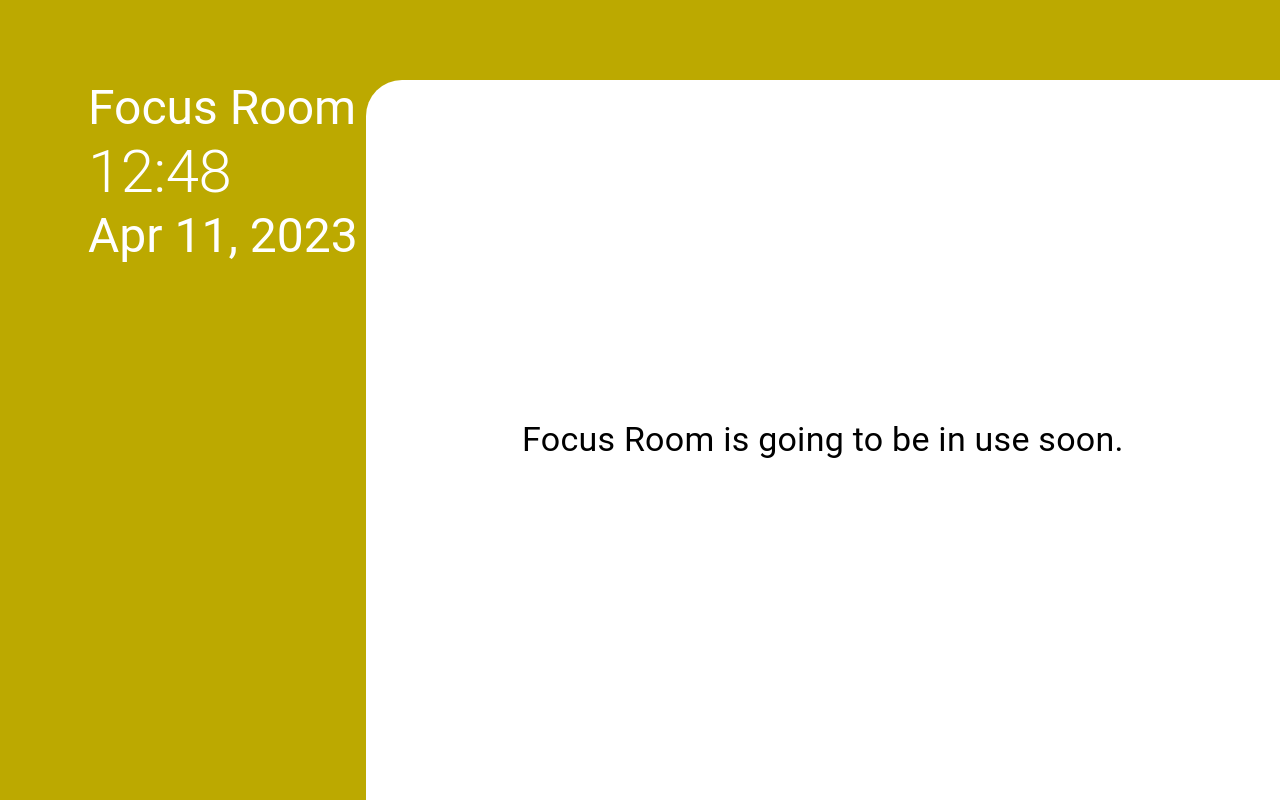
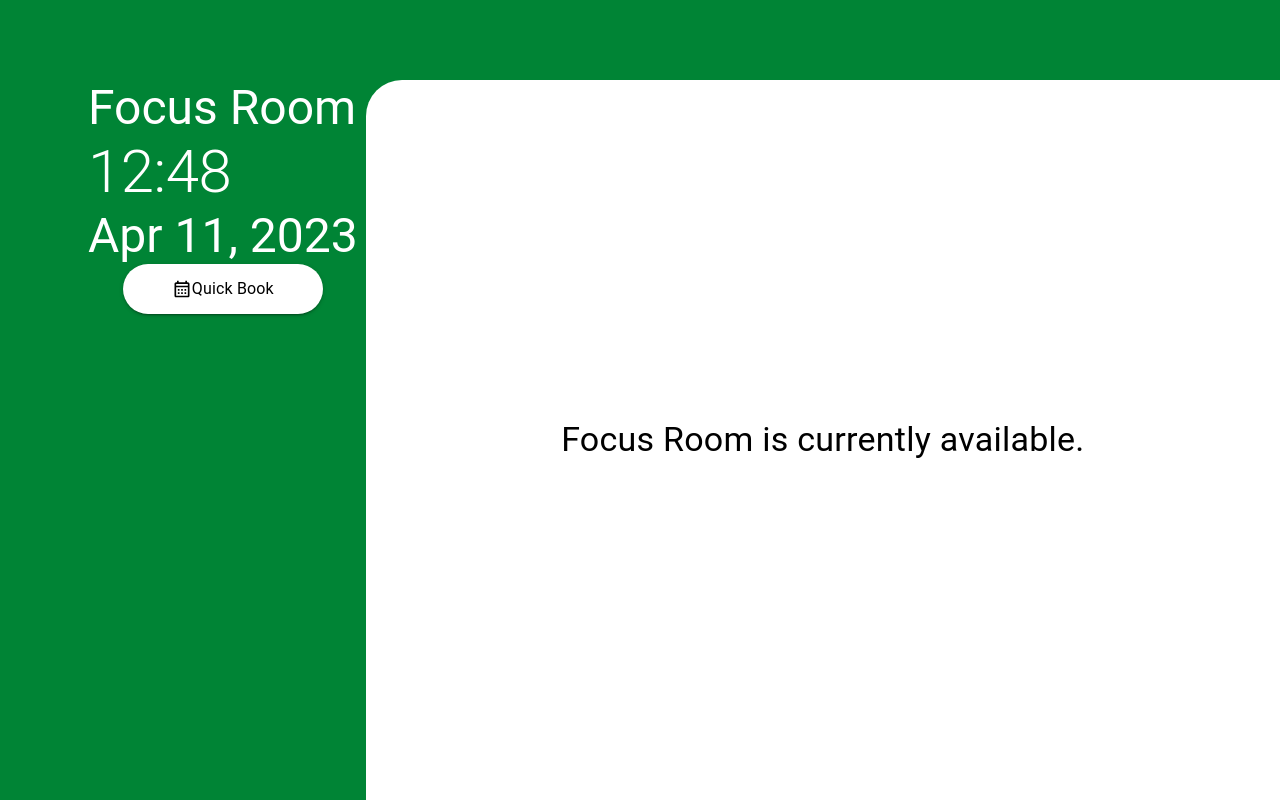
Before and after one commit to robert-szalkai/meeting-rooms-booking, a React (Create React App) app: page / in a window 1280 px wide. Built offline with nearby package versions, Linux system fonts and the light colour scheme.

Commit message:
working on quick book global

```diff
--- a/src/Components/TabletApp/LeftSide/LeftSide.tsx
+++ b/src/Components/TabletApp/LeftSide/LeftSide.tsx
@@ -1,12 +1,15 @@
 import React, { useState } from "react";
 import { Box } from "@mui/system";
 import { Typography } from "@mui/material";
+import QuickBookGlobal from "../../TabletView/QuickBook/QuickBookGlobal";
 
 interface iLeftSide {
     roomName: string;
+    availability: number;
+    quickBookAvaible?: number;
 }
 
-const LeftSide = ({ roomName }: iLeftSide) => {
+const LeftSide = ({ roomName, availability, quickBookAvaible }: iLeftSide) => {
     let currDate = new Date();
     let hoursMin;
 
@@ -24,6 +27,10 @@ const LeftSide = ({ roomName }: iLeftSide) => {
 
     const formattedDate: string = currDate.toLocaleDateString("en-US", options);
     const [time, setTime] = useState(hoursMin);
+    const [showQuickBookButton, setShowQuickBookButton] = useState(true);
+
+    if (availability === 2 || quickBookAvaible === 0)
+        setShowQuickBookButton(false);
 
     return (
         <Box sx={{ width: "40%", height: "100%" }}>
@@ -42,6 +49,13 @@ const LeftSide = ({ roomName }: iLeftSide) => {
                     <Typography variant="h2">{time}</Typography>
                     <Typography variant="h3">{formattedDate}</Typography>
                 </Box>
+                {showQuickBookButton ? (
+                    <QuickBookGlobal
+                        roomName={roomName}
+                        availability={availability}
+                        quickBookAvaible={1}
+                    />
+                ) : null}
             </Box>
 
             <Box></Box>
--- a/src/Components/TabletApp/RightSide/RightSide.tsx
+++ b/src/Components/TabletApp/RightSide/RightSide.tsx
@@ -1,6 +1,7 @@
 import React from "react";
 import { Box } from "@mui/system";
 import { Typography } from "@mui/material";
+import QuickBook from "../../TabletView/QuickBook/QuickBook";
 
 const availabilityMessages = [
     "currently available",
@@ -11,9 +12,14 @@ const availabilityMessages = [
 interface iRightSide {
     roomName: string;
     availability: number;
+    quickBookAvaible?: number;
 }
 
-const RightSide = ({ roomName, availability }: iRightSide) => {
+const RightSide = ({
+    roomName,
+    availability,
+    quickBookAvaible,
+}: iRightSide) => {
     return (
         <Box
             sx={{
@@ -36,6 +42,7 @@ const RightSide = ({ roomName, availability }: iRightSide) => {
                     <Typography variant="h4">
                         {roomName} is {availabilityMessages[availability]}.
                     </Typography>
+                    {quickBookAvaible ? <QuickBook /> : null}
                 </Box>
             </Box>
         </Box>
--- a/src/Components/TabletApp/TabletApp.tsx
+++ b/src/Components/TabletApp/TabletApp.tsx
@@ -6,7 +6,7 @@ import RightSide from "./RightSide/RightSide";
 const TabletApp = () => {
     const colorStates = ["#008435", "#BCA900", "#DD6764"];
 
-    const [availability, setAvailability] = useState(1);
+    const [availability, setAvailability] = useState(0);
     const [roomName, setRoomName] = useState("Focus Room");
 
     return (
@@ -18,8 +18,16 @@ const TabletApp = () => {
                 height: "100%",
             }}
         >
-            <LeftSide roomName={roomName} />
-            <RightSide roomName={roomName} availability={availability} />
+            <LeftSide
+                roomName={roomName}
+                availability={availability}
+                quickBookAvaible={1}
+            />
+            <RightSide
+                roomName={roomName}
+                availability={availability}
+                quickBookAvaible={0}
+            />
         </Box>
     );
 };
--- a/src/Components/TabletView/QuickBook.tsx
+++ b/src/Components/TabletView/QuickBook/QuickBook.tsx
@@ -12,7 +12,7 @@ import EditCalendarIcon from "@mui/icons-material/EditCalendar";
 import { useState, useEffect } from "react";
 import axios from "axios";
 import { styled } from "@mui/material/styles";
-import { getParticipants } from "../../HandleRequests/RoomApi";
+import { getParticipants } from "../../../HandleRequests/RoomApi";
 
 //To be removed when globla theme is done
 const Item = styled(Paper)(({ theme }) => ({
--- /dev/null
+++ b/src/Components/TabletView/QuickBook/QuickBookGlobal.tsx
@@ -0,0 +1,88 @@
+import React from "react";
+import {
+    Box,
+    Button,
+    Typography,
+    Grid,
+    Paper,
+    TextField,
+    Autocomplete,
+} from "@mui/material";
+import CalendarMonthOutlinedIcon from "@mui/icons-material/CalendarMonthOutlined";
+import { useState, useEffect } from "react";
+import axios from "axios";
+import { styled } from "@mui/material/styles";
+import { getParticipants } from "../../../HandleRequests/RoomApi";
+import LeftSide from "../../TabletApp/LeftSide/LeftSide";
+import RightSide from "../../TabletApp/RightSide/RightSide";
+
+interface iQuickBookGlobal {
+    roomName: string;
+    availability: number;
+    quickBookAvaible?: number;
+}
+//To be removed when globla theme is done
+const Item = styled(Paper)(({ theme }) => ({
+    backgroundColor: theme.palette.mode === "dark" ? "#1A2027" : "#fff",
+    ...theme.typography.body2,
+    padding: theme.spacing(1),
+    textAlign: "center",
+    color: theme.palette.text.secondary,
+}));
+
+//To be removed when global theme is done
+const buttonStyle = { color: "#008435", border: "1px solid #008435" };
+
+const QuickBookGlobal = ({
+    roomName,
+    availability,
+    quickBookAvaible,
+}: iQuickBookGlobal) => {
+    const [openQuickBook, setOpenQuickBook] = useState(false);
+
+    const handleQuickBook = () => {
+        setOpenQuickBook(true);
+    };
+
+    return (
+        <Box>
+            <Box display="flex" justifyContent="center">
+                <Button
+                    variant="contained"
+                    sx={{
+                        "border-radius": "50px",
+                        "text-transform": "none",
+                        width: "200px",
+                        color: "black",
+                        backgroundColor: "#FFFFFF",
+                    }}
+                    onClick={() => {
+                        handleQuickBook();
+                    }}
+                >
+                    <CalendarMonthOutlinedIcon
+                        fontSize="small"
+                        sx={{ color: "black" }}
+                    />
+                    <Typography variant="subtitle1">Quick Book</Typography>
+                </Button>
+            </Box>
+            {openQuickBook ? (
+                <Box>
+                    <LeftSide
+                        roomName={roomName}
+                        availability={availability}
+                        quickBookAvaible={0}
+                    />
+                    <RightSide
+                        roomName={roomName}
+                        availability={availability}
+                        quickBookAvaible={1}
+                    />
+                </Box>
+            ) : null}
+        </Box>
+    );
+};
+
+export default QuickBookGlobal;
```
